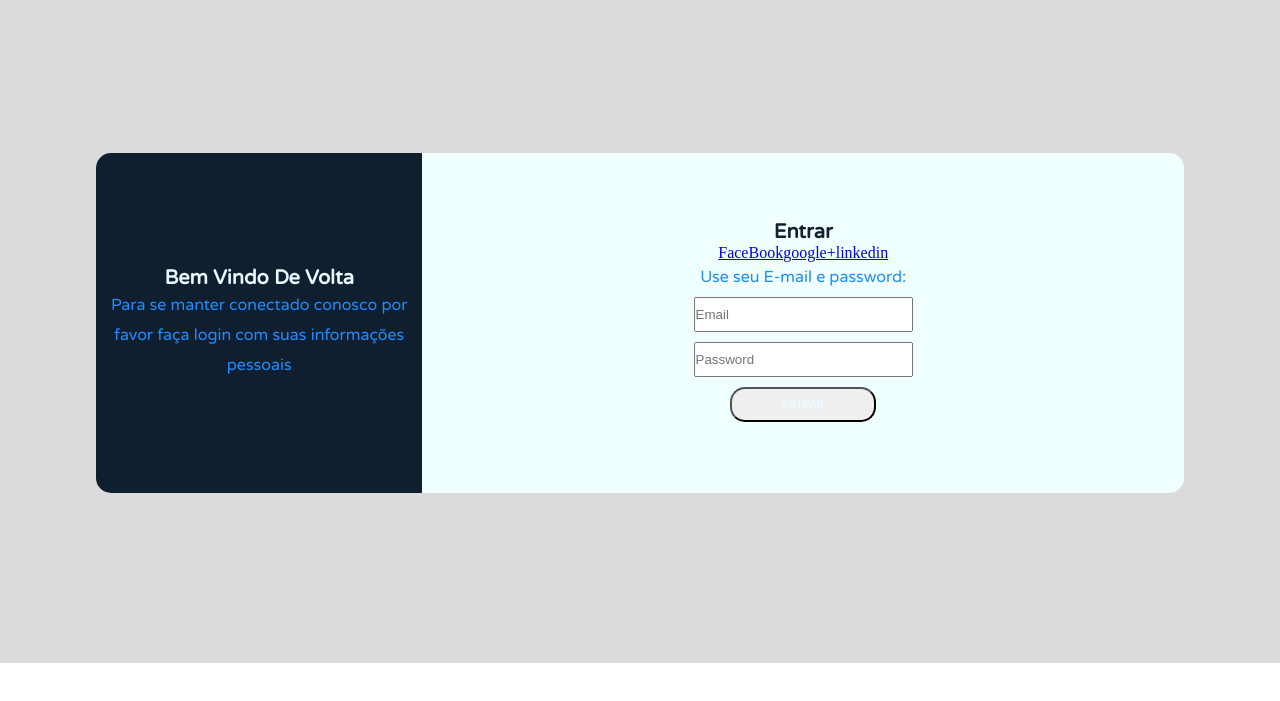
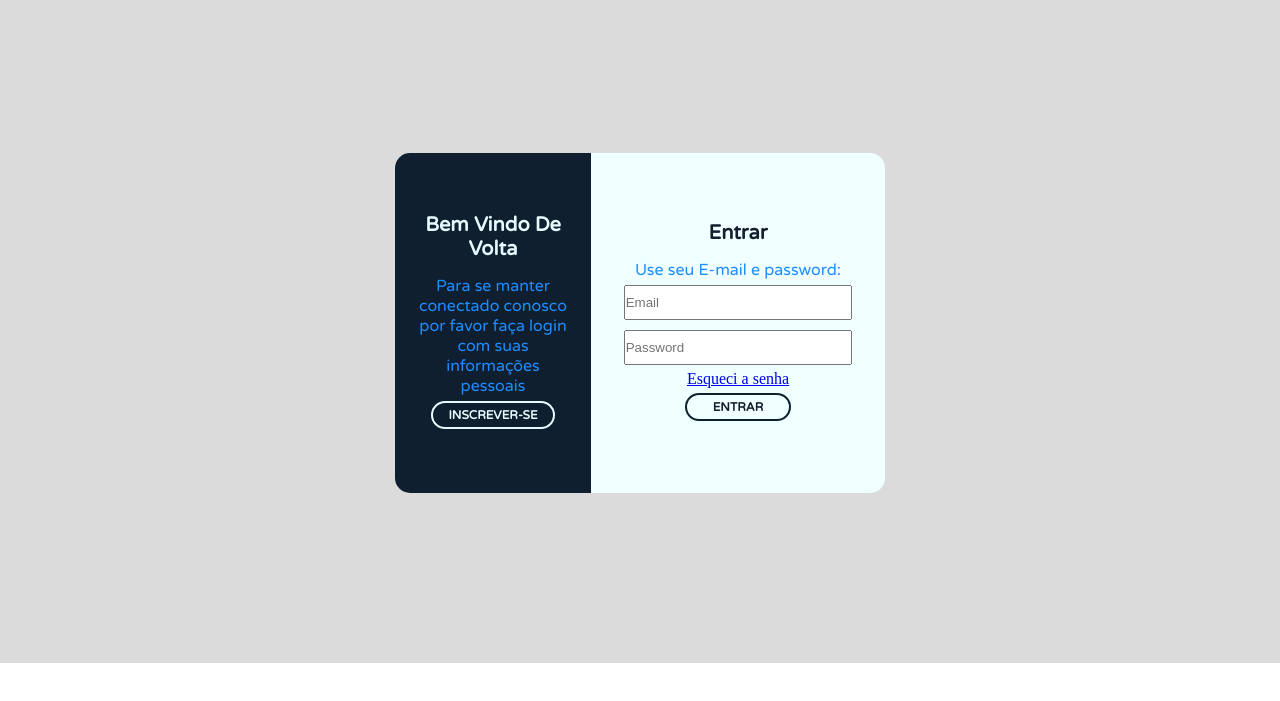
Before and after one commit to LarissaMendesCode/Projeto-BlueTech, a plain HTML site: page BlueTech/Login.html in a window 1280 px wide. Shown: the part 97-798 px from the top of the page. Drawn offline with Linux system fonts and the light colour scheme.

Commit message:
Atualização Tela login e css

```diff
--- a/BlueTech/Login.html
+++ b/BlueTech/Login.html
@@ -44,31 +44,19 @@
                 <div class="first-column">
                     <h2 class="title title-primary">Bem vindo de volta</h2>
                     <p class="description">Para se manter conectado conosco por favor faça login com suas informações pessoais</p>
+                    <button class="btn btn-primary">Inscrever-se</button>
                 </div><!-- first-column -->
                 <div class="second-column">
                     <h2 class="title title-second">Entrar</h2>
-                    <div class="social-media">
-                        <ul class="list-socialmidia">
-                            <li><a href="#">FaceBook</a></li>
-                            <li><a href="#">google+</a></li>
-                            <li><a href="#">linkedin</a></li>
-                        </ul>
-                    </div><!-- social-media -->
                     <p class="description">Use seu E-mail e password:</p>
                     <form class="form-entrar" action="form" class="form-etrar-cadastrar">
                         <input class="input" type="email" placeholder="Email">
                         <input class="input" type="password" placeholder="Password">
+                        <a href="#">Esqueci a senha</a>
                         <button class="btn btn-entrar">Entrar</button>
-                    </form>
+                    </form><!-- form_entrar -->
                 </div><!-- second-column -->
             </div><!-- content firdt-content -->
-            <div class="content second-content">
-                <div class="first-column">
-                    <h2 class="title">Olá, amigo(a)!</h2>
-                    <p class="description">Insira seus dados pessoais</p>
-                    <p class="description">e comece a jornada conosco</p>
-                    <button class="btn">Inscrever-se</button>
-                </div><!-- first-column -->
         </div><!-- conteiner-card -->
 </body>
 </html>
--- a/BlueTech/css/estilos_JF.css
+++ b/BlueTech/css/estilos_JF.css
@@ -5,6 +5,7 @@
 }
 
 :root{
+    --global-font-family-Varela-Round: "Varela Round", sans-serif;
     --global-color-azul-extra-claro:    hsl(189, 100%, 95%);
     --global-color-azul-claro:          rgb(30, 140, 255);
     --global-color-azul-escuro:         rgba(4, 19, 36, 0.95);
@@ -139,7 +140,7 @@ nav a:hover::after{
     background-image: linear-gradient(rgb(0, 0, 0, 0),rgb(125, 225, 255),rgba(0, 0, 0, 0));}
 
 .conteiner-card{
-    width: 100vw;
+    min-width: 100vw;
     height: 85vh;
     display: flex;
     justify-items: center;
@@ -148,7 +149,6 @@ nav a:hover::after{
 }
 .content{
     margin: auto;
-    width: 80%;
     height: 50%;
     background-color:var(--global-color-fundo);
     border-radius: 15px;
@@ -172,6 +172,7 @@ nav a:hover::after{
     font-size: 15pt;
     font-weight: bold;
     text-transform: capitalize;
+    margin-bottom: 15px;
 }
 
 .title-primary{
@@ -186,20 +187,24 @@ nav a:hover::after{
     font-family: "Varela Round", sans-serif;
     font-size: 14;
     font-weight: 300;
-    line-height: 30px;
+    line-height: 20px;
     color: var(--global-color-azul-claro);
+    text-align: center;
 }
 
 .first-content{
-    width: 85vw;
+    width: 640px;
+    max-width: 33%;
+    min-width: 490px;
     display: flex;
 }
 
 .first-column{
     height: 100%;
-    width: 30%;
+    width: 39%;
+    min-width: 39%;
     background-color: var(--global-color-azul-escuro);
-    padding: 5px;
+    padding: 20px;
     display: flex;
     align-items: center;
     justify-content: center;
@@ -211,16 +216,21 @@ nav a:hover::after{
 }
 
 .second-column{
+
     width: 70%;
+    max-width: 60%;
+    height: 80%;
     flex: 2 0 auto;
     display: flex;
     flex-direction: column;
     align-items: center;
+    justify-content: center;
+    padding: 20px;
 }
 
 .form-entrar{
     width: 100%;
-    max-width: 32%;
+    max-width: 275px;
     display: flex;
     flex-direction: column;
     align-items: center;
@@ -250,17 +260,21 @@ nav a:hover::after{
 .btn{
     border-radius: 15px;
     text-transform: uppercase;
-    color: var(--global-color-azul-extra-claro);
-    font-size: 10px;
     margin: 5px;
-    padding: 10px 50px;
+    padding: 5px 10%;
     cursor: pointer;
+    font-family: var(--global-font-family-Varela-Round);
+    font-size: 12px;
+    font-weight: 400;
     font-weight: bold;
 }
 
 .btn-primary{
+    color: var(--global-color-azul-extra-claro);
     background-color: transparent;
-    border: 3px solid --global-color-azul-extra-claro;
+    border-style: solid;
+    border-color:sol var(--global-color-azul-extra-claro);
+    transition: 1s;
 }
 
 .btn-primary:hover{
@@ -269,5 +283,14 @@ nav a:hover::after{
 }
 
 .btn-entrar{
+    color: var(--global-color-azul-escuro);
+    background-color: transparent;
+    border-style: solid;
+    border-color:sol var(--global-color-azul-escuro);
+    transition: 1s;
+}
 
+.btn-entrar:hover{
+    background-color: var(--global-color-azul-escuro);
+    color: var(--global-color-azul-extra-claro);
 }
```
